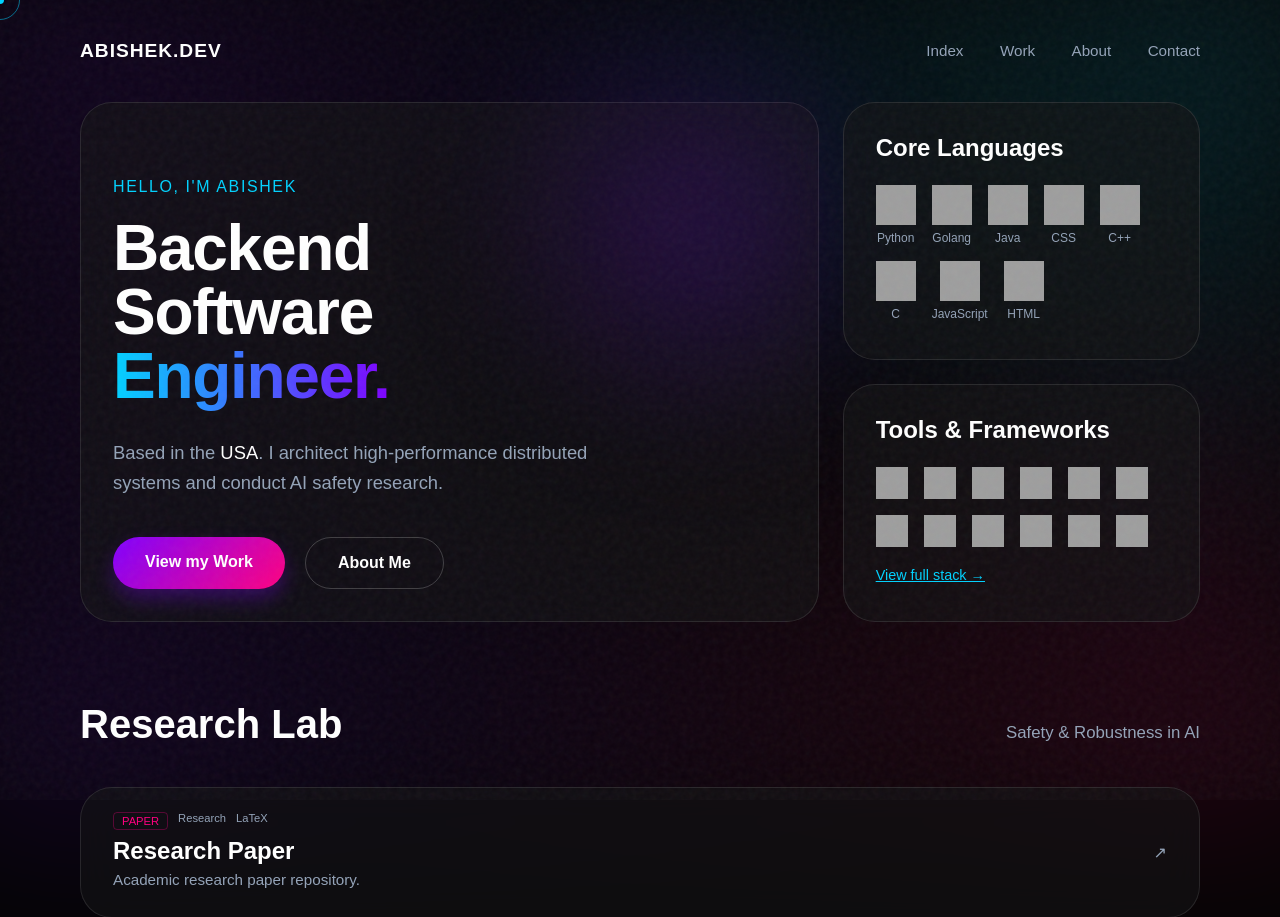
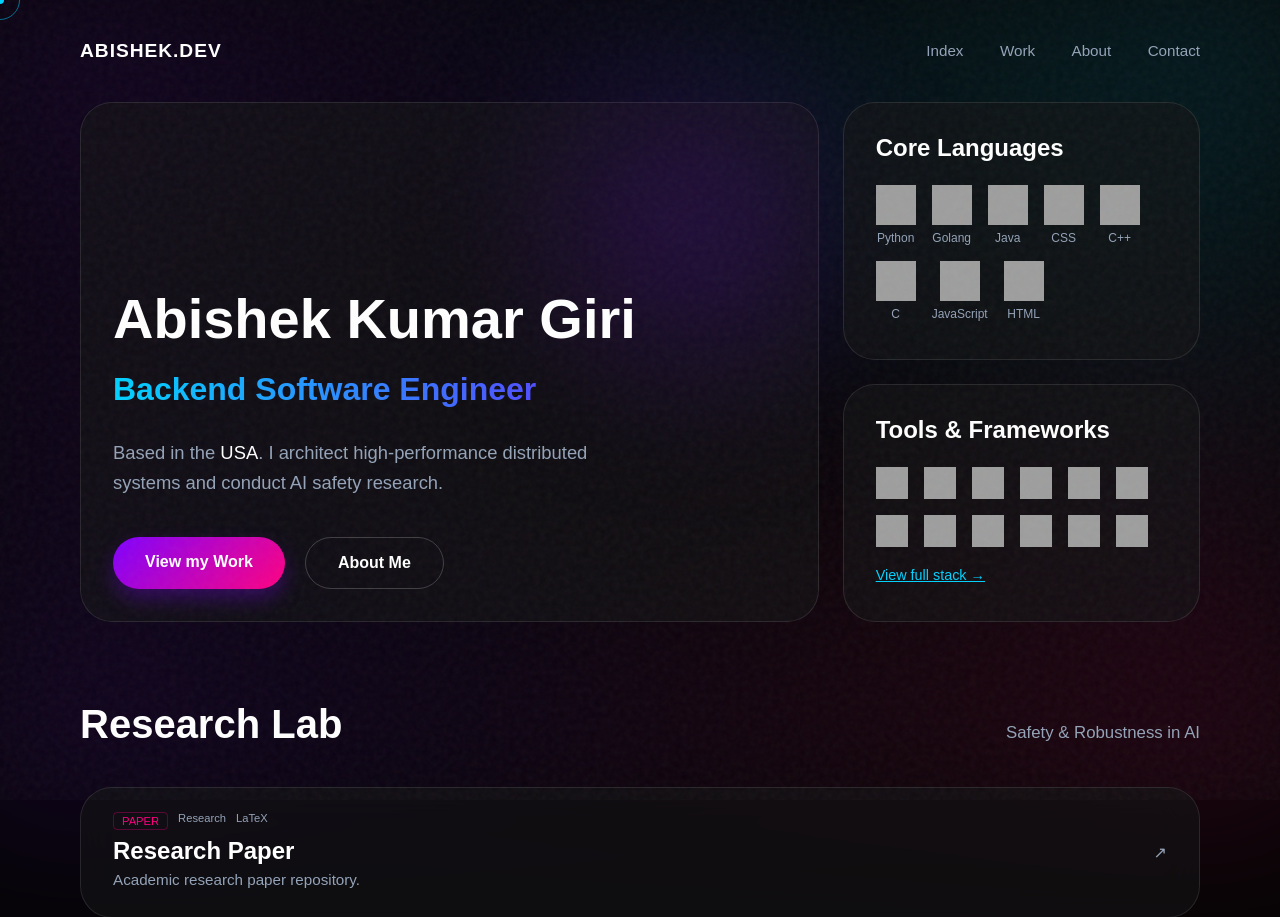
Before and after one commit to abishekgiri/my-portfolio, a Flask app: page / in a window 1280 px wide. Shown: the top 917 px of the page. Run offline with Flask 3, Linux system fonts and the light colour scheme; some web fonts are replaced; grey boxes are pictures that could not be loaded.

Commit message:
Update name and title as requested

```diff
--- a/templates/index.html
+++ b/templates/index.html
@@ -12,15 +12,14 @@
       style="position: absolute; top: -100px; right: -100px; width: 450px; height: 450px; background: radial-gradient(circle, rgba(127, 0, 255, 0.25) 0%, transparent 65%); filter: blur(70px);">
     </div>
 
-    <div style="position: relative; z-index: 2;">
-      <p
-        style="color: var(--color-cyan); font-family: var(--font-body); letter-spacing: 0.1em; margin-bottom: 20px; font-weight: 500;">
-        HELLO, I'M ABISHEK</p>
-      <h1 class="display-text text-xl" style="margin-bottom: 30px; line-height: 1;">
-        Backend<br>
-        Software<br>
-        <span class="text-gradient">Engineer.</span>
+    <div style="position: relative; z-index: 2; margin-top: auto;">
+      <h1 class="display-text"
+        style="font-size: 3.5rem; margin-bottom: 20px; line-height: 1.1; color: var(--text-main);">
+        Abishek Kumar Giri
       </h1>
+      <h2 class="display-text text-gradient" style="font-size: 2rem; margin-bottom: 30px; line-height: 1.2;">
+        Backend Software Engineer
+      </h2>
 
       <p class="sub-text" style="max-width: 500px; margin-bottom: 40px; font-size: 1.15rem;">
         Based in the <span style="color: var(--text-main);">USA</span>. I architect high-performance distributed systems
```
